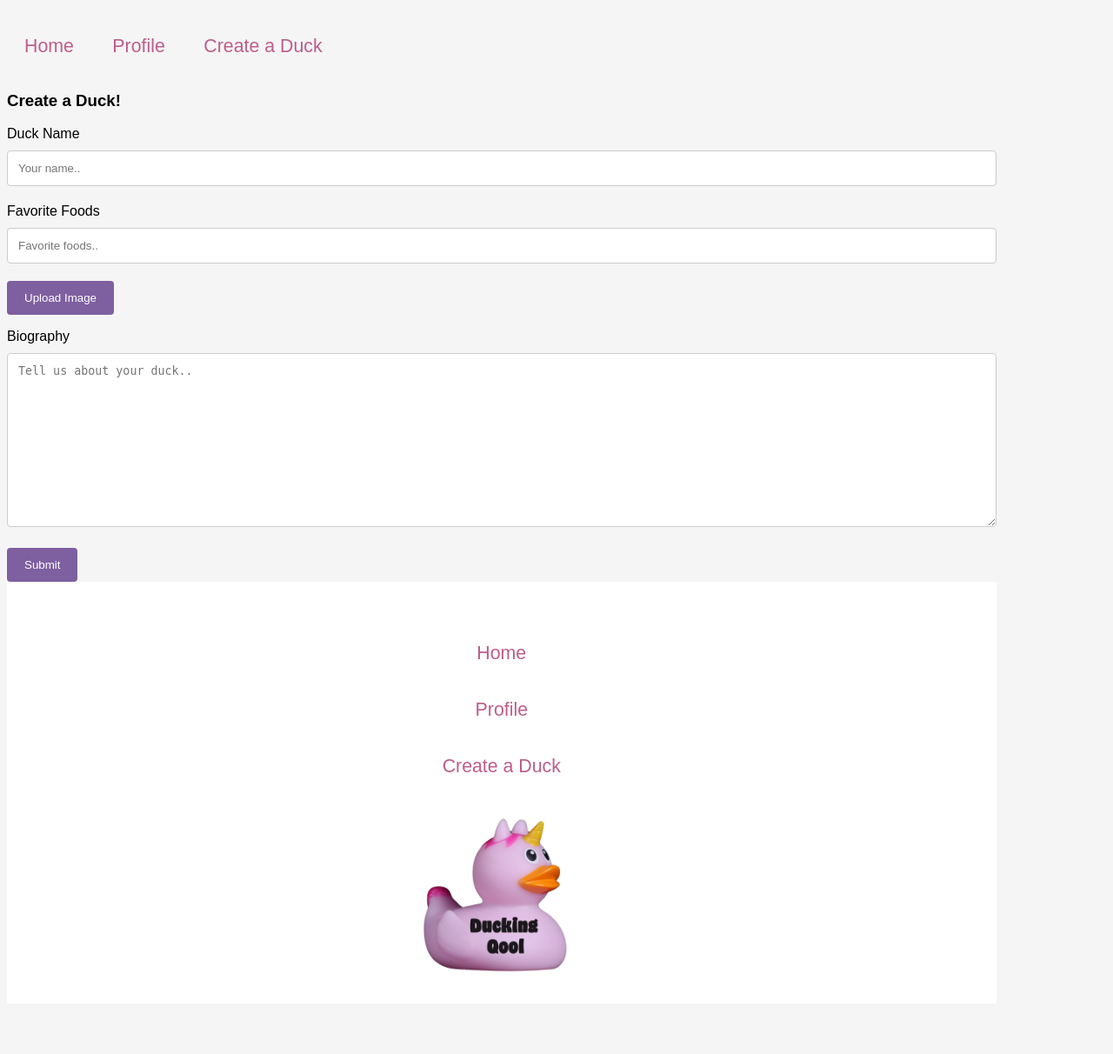
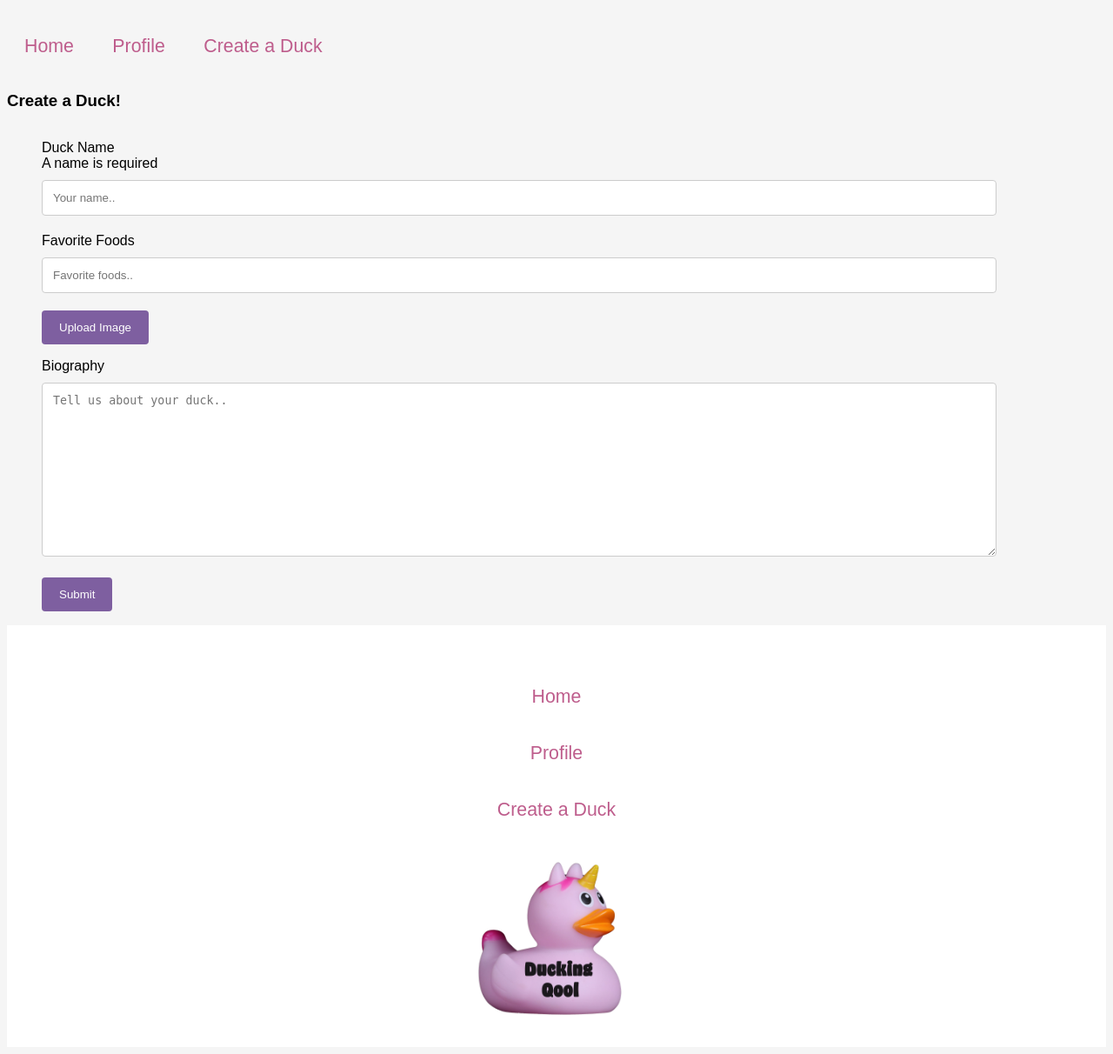
Before and after one commit to nic-gdes/create-a-duck-directory-DarbySumner, a PHP site: page /create-duck.php in a window 1280 px wide; the page is wider, and only the part inside the window is pictured. Shown: the part 227-1439 px from the top of that part at 87% size. Before the commit the page ends 1344 px from the top of that part, so only its background shows below. Run offline with PHP 8.4, Linux system fonts and the light colour scheme.

Commit message:
adding code I missed from last time for 5-1

```diff
--- a/assets/css/style.css
+++ b/assets/css/style.css
@@ -70,6 +70,8 @@ a:hover {
 
 .nav-footer {
   display: flex;
+  width: auto;
+  margin: 0%;
   padding-top: 50px;
   flex-direction: column;
   justify-content: center;
--- a/components/footer.php
+++ b/components/footer.php
@@ -1,4 +1,4 @@
-<main>
+
         <div class="nav-footer">
                 <a href="index.php">Home</a>
                 <a href="profile.php">Profile</a>
@@ -7,4 +7,3 @@
                         <img src="assets/images/DuckingCool.png"  height="200px" alt="Design by Darbs Logo">
                 </a>
         </div>
-</main>
--- a/create-duck.php
+++ b/create-duck.php
@@ -20,24 +20,46 @@ $errors = array(
         $errors['name'] = "A name is required.";
     } else {
         //if the name is not empty
+
         if(!preg_match('/^[a-z\s]+$/i', $name)) {
-            $errors["name"] = "The name has illegal characters";
+            // "echo there is a name";
     }
+        $errors["name"] = "This name has illegal characters";}
 
 
+    if(empty($favorite_foods)) {
+        $errors['datalist'] = "No fav foods? weirdo";
+    } else {
+    if(preg_match('/^[a-z,\s]+$/i', $favorite_foods)) {
     }
+        $errors["datalist"] = "The name must have a comma between items";}
+        print_r($errors);
+}
 
-    if(preg_match('/^[a-z,\s]+$/i', $favorite_foods)) {
-
-    } else {
-        $errors["favorite_foods"] = "Favorite foods must be separated by a comma";
-    }
-
-    print_r($errors);
+// check if bio is empty
+if(empty($message)) {
+    $errors["message"] = "A bio is required";
 }
 
 
+if(!array_filter($errors)) {
+    // everything is good, form is valid
 
+    // connect ot the database
+    require('./config/db.php');
+
+    // build sql query
+    $sql = "INSTERT INTO ducks (name, favorite_foods, bio) VALUES ($name, $favorite_foods, $bio)";
+
+    //execute query in mysql
+    mysqli_query($conn,$sql);
+
+    // load homepage
+    header("Location: ./index.php");
+    } else {
+
+        // if there are any errors
+}
 ?>
 
 <!DOCTYPE html>
@@ -46,28 +68,40 @@ $errors = array(
 <?php include('./components/nav.php');?>
 <?php include('./components/head.php');?>
 
+<?php $page_title = "Contact";?>
+
    <main>
 
       <h3>Create a Duck!</h3>
 
         <div class="name">
             <form action="./create-duck.php" id="name" method="POST">
+            <ol>
+                <li><label for="name">Duck Name</label>
+                <div class="error">A name is required</div>
 
-                <label for="name">Duck Name</label>
-                <input type="text" id="name" name="name" placeholder="Your name.." required>
+                <?php if (isset($errors['name'])) {
+                    echo "<div class='error'>" . $errors["name"] . "</div>";
+                }
+                ?>
 
-                <label for="favorite_foods">Favorite Foods</label>
-                <input type="text" id="favfoods" name="favorite_foods" placeholder="Favorite foods.." required>
+                <input type="text" id="name" name="name" placeholder="Your name.." required <?php if(
+                    isset($name)) { echo $name; } ?>
+                ></li>
 
-            <div class="upload">
-                <input type="submit" value="Upload Image">
-            </div>
+                <li><label for="favorite_foods">Favorite Foods</label>
+                <input type="text" id="favfoods" name="favorite_foods" placeholder="Favorite foods.." required></li>
 
-            <div class="bio">
-                <label for="biography">Biography</label>
-                <textarea id="subject" name="biography" placeholder="Tell us about your duck.." style="height:200px" required></textarea>
-                <input type="submit" value="Submit">
-            </div>
+                <div class="upload">
+                   <input type="submit" value="Upload Image">
+                </div>
+
+                <div class="bio">
+                    <li><label for="biography">Biography</label>
+                    <textarea id="subject" name="biography" placeholder="Tell us about your duck.." style="height:200px" required></textarea></li>
+                    <input type="submit" value="Submit">
+                </div>
+            </ol>
             </form>
         </div>
 </main>
```
